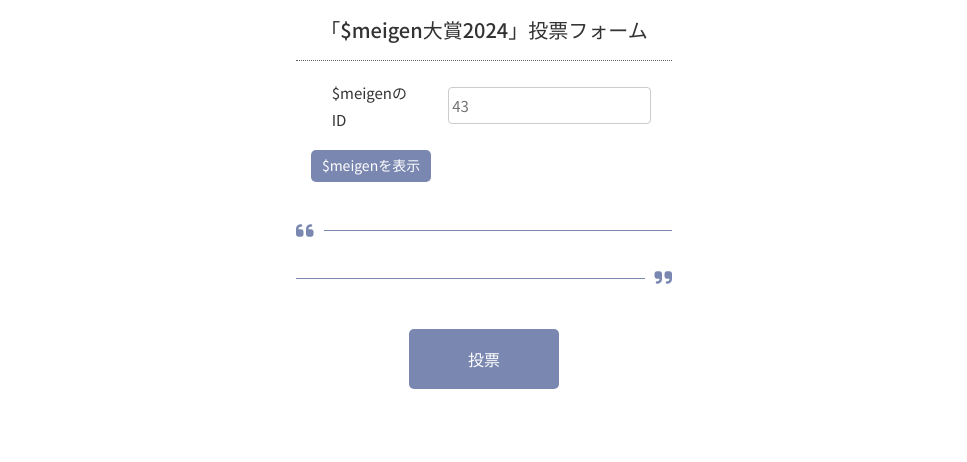
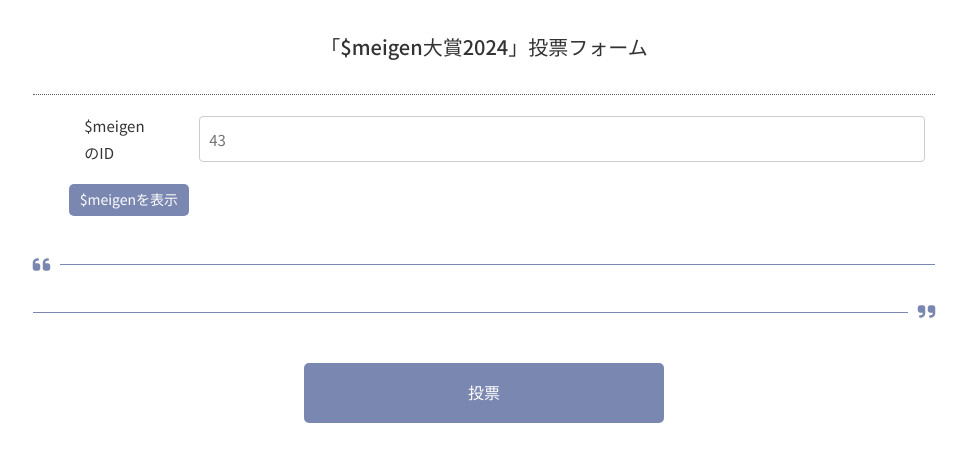
Before and after one commit to heartland6/meigen-award-2024, a plain HTML site: page index.html in a window 1280 px wide. Shown: the whole page, without its empty margins (156-1123 px from the left). Drawn offline with nearby package versions, Linux system fonts and the light colour scheme; some packages are replaced by stand-ins of ours; no server answers.

Commit message:
box-sizing: border-box;でうまく行くのか

```diff
--- a/index.html
+++ b/index.html
@@ -45,7 +45,7 @@
       <!-- $meigenID入力 -->
       <label class="form_block">
         <div class="form_label">$meigenのID</div>
-        <input type="number" id="meigenId" name="entry.1901848407" class="form_field" placeholder="43" onchange="changeFormButtonText()" required>
+        <input type="number" id="meigenId" name="entry.1901848407" class="form_field" placeholder="43" oninput="changeFormButtonText()" required>
       </label>
       <div class="meigen-btn-div">
         <button type="button" id="loadMeigen" class="meigen-btn" onclick="showMeigen()">$meigenを表示</button>
--- a/style.css
+++ b/style.css
@@ -15,7 +15,7 @@ body {
 
 /* mainタグ */
 .contact_main {
-  max-width: 400px;
+  max-width: 960px;
   width: 100%;
   margin: 0 auto;
 }
@@ -59,6 +59,9 @@ h1 {
   border: 1px solid #ccc;
   border-radius: 4px;
   padding: 1% 1%;
+  box-sizing: border-box;
+  width: 100%;
+  margin: 0;
 }
 /* ------------------------------------ */
 /* $meigen表示ボタン */
```
